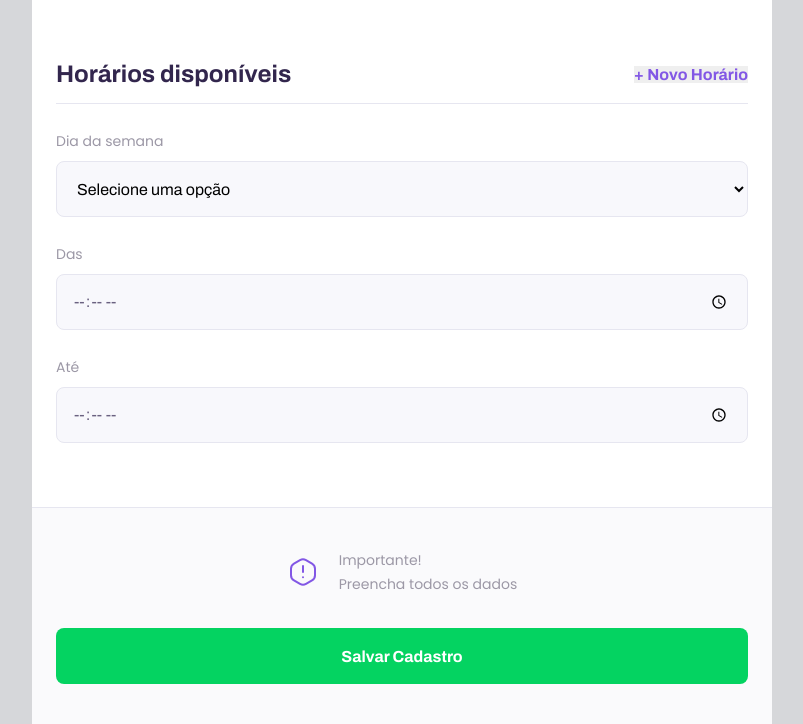
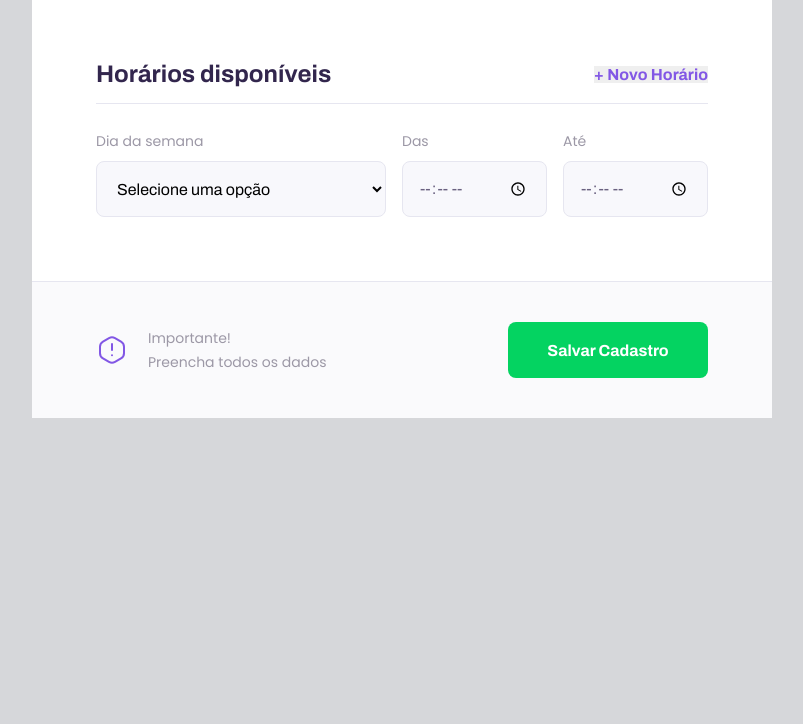
Before and after one commit to joaopaulof19/Proffy, a plain HTML site: page give-classes.html in a window 1280 px wide. Shown: the part 1314-2038 px from the top of the page, without its empty margins (238-1041 px from the left). After the commit the page ends 1732 px from the top, so only its background shows below. Drawn offline with Linux system fonts and the light colour scheme.

Commit message:
c1 - adicionando dinamicidade à página DAR AULAS com JS

```diff
--- a/give-classes.html
+++ b/give-classes.html
@@ -12,7 +12,7 @@
 
     <link href="https://fonts.googleapis.com/css2?family=Archivo:wght@400;700&amp;family=Poppins:wght@400;600&amp;display=swap" rel="stylesheet">
 
-
+    <script src="/scripts/addField.js" defer></script>
 </head>
 <body id="page-give-classes">
 
@@ -86,11 +86,37 @@
                     </div>
                 </fieldset>
 
-                <fieldset>
+                <fieldset id="schedule-items">
                     <legend>Horários disponíveis
-                        <button id="add-time">+ Novo Horário</button>
+                        <button type="button" id="add-time">+ Novo Horário</button>
                     </legend>
 
+                    <!-- <div class="schedule-item">
+
+                        <div class="select-block">
+                            <label for="weekday">Dia da semana</label>
+                            <select name="weekday" id="weekday">
+                                <option value="">Selecione uma opção</option>
+                                <option value="0">Domingo</option>
+                                <option value="1">Segunda-feira</option>
+                                <option value="2">Terça-feira</option>
+                                <option value="3">Quarta-feira</option>
+                                <option value="4">Quimta-feira</option>
+                                <option value="5">Sexta-feira</option>
+                                <option value="6">Sábado</option>
+                            </select>
+                        </div>
+
+                        <div class="input-block">
+                            <label for="time_from">Das</label>
+                            <input type="time" id="time_from" name="time_from">
+                        </div>
+
+                        <div class="input-block">
+                            <label for="time_to">Até</label>
+                            <input type="time" id="time_to" name="time_to">
+                        </div>
+                    </div> -->
                     <div class="schedule-item">
 
                         <div class="select-block">
--- a/styles/partial/page-give-classes.css
+++ b/styles/partial/page-give-classes.css
@@ -99,10 +99,12 @@
     border-radius: .8rem;
     cursor: pointer;
     font: 700 1.6rem Archivo;
+
     display: flex;
     align-items: center;
     justify-content: center;
     text-decoration: none;
+
     transition: 0.2;
     margin-top: 3.2rem;
 }
@@ -111,9 +113,50 @@
     background: var(--color-secondary-dark);
 }
 
+.schedule-item+.schedule-item {
+    margin-top: 3.2rem;
+    padding-top: 3.2rem;
+
+    border-top: 1px solid var(--color-line-in-white);
+}
+
 
 @media (min-width: 700px) {
     #page-give-classes #container {
         max-width: 100vw;
     }
+
+    #page-give-classes .page-header {
+        margin-bottom: 0;
+    }
+
+    #page-give-classes main fieldset {
+        padding: 0 64px;
+    }
+
+    .schedule-item {
+        display: grid;
+        grid-template-columns: 2fr 1fr 1fr;
+        column-gap: 1.6rem;
+    }
+
+    #page-give-classes #schedule-items .select-block+.input-block,
+    #page-give-classes #schedule-items .input-block+.input-block {
+        margin-top: 0;
+    }
+
+    #page-give-classes main footer {
+        padding: 40px 64px;
+
+        display: flex;
+        align-items: center;
+        justify-content: space-between;
+    }
+
+    #page-give-classes main footer button {
+        margin-top: 0;
+
+        width: 200px;
+    }
+
 }
```
